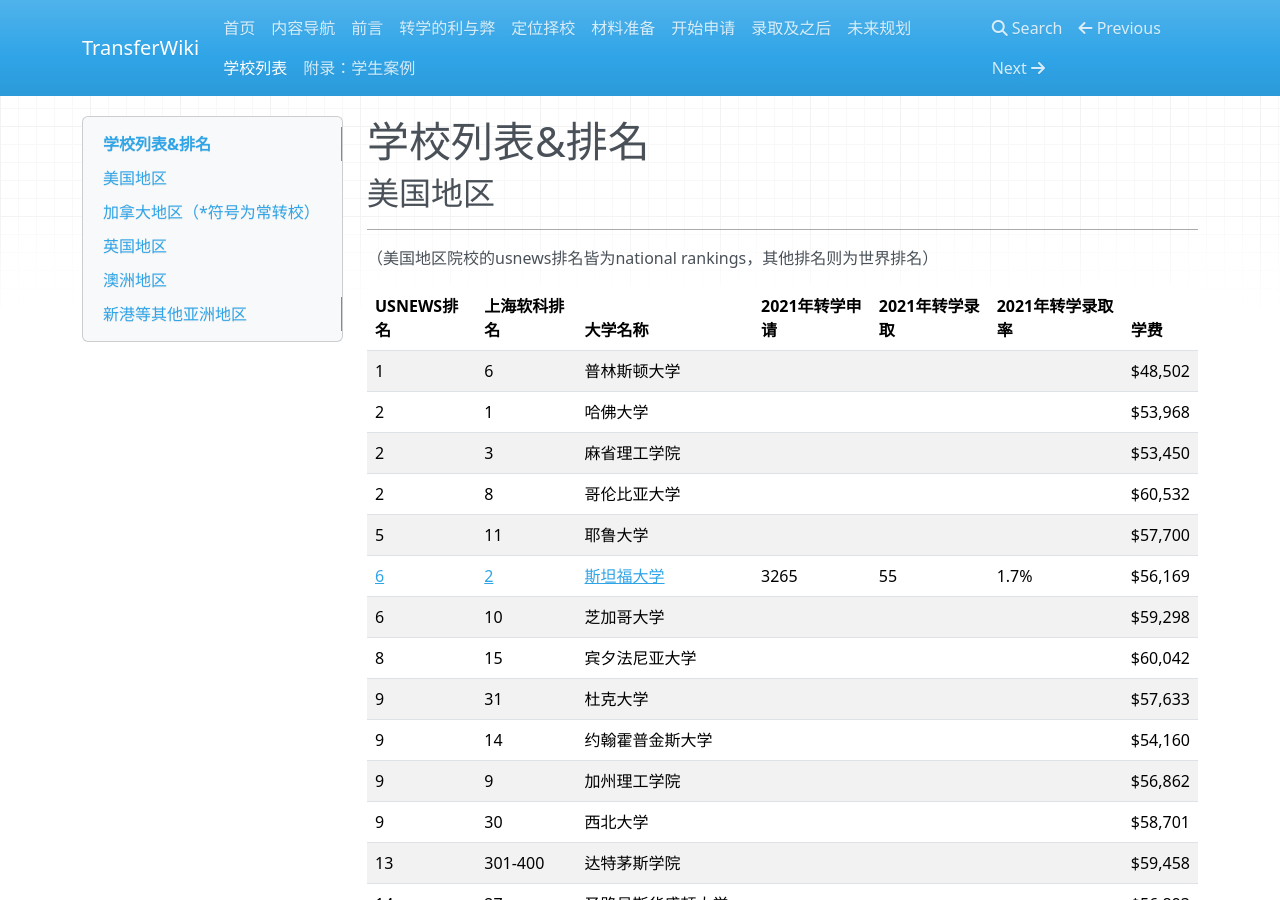
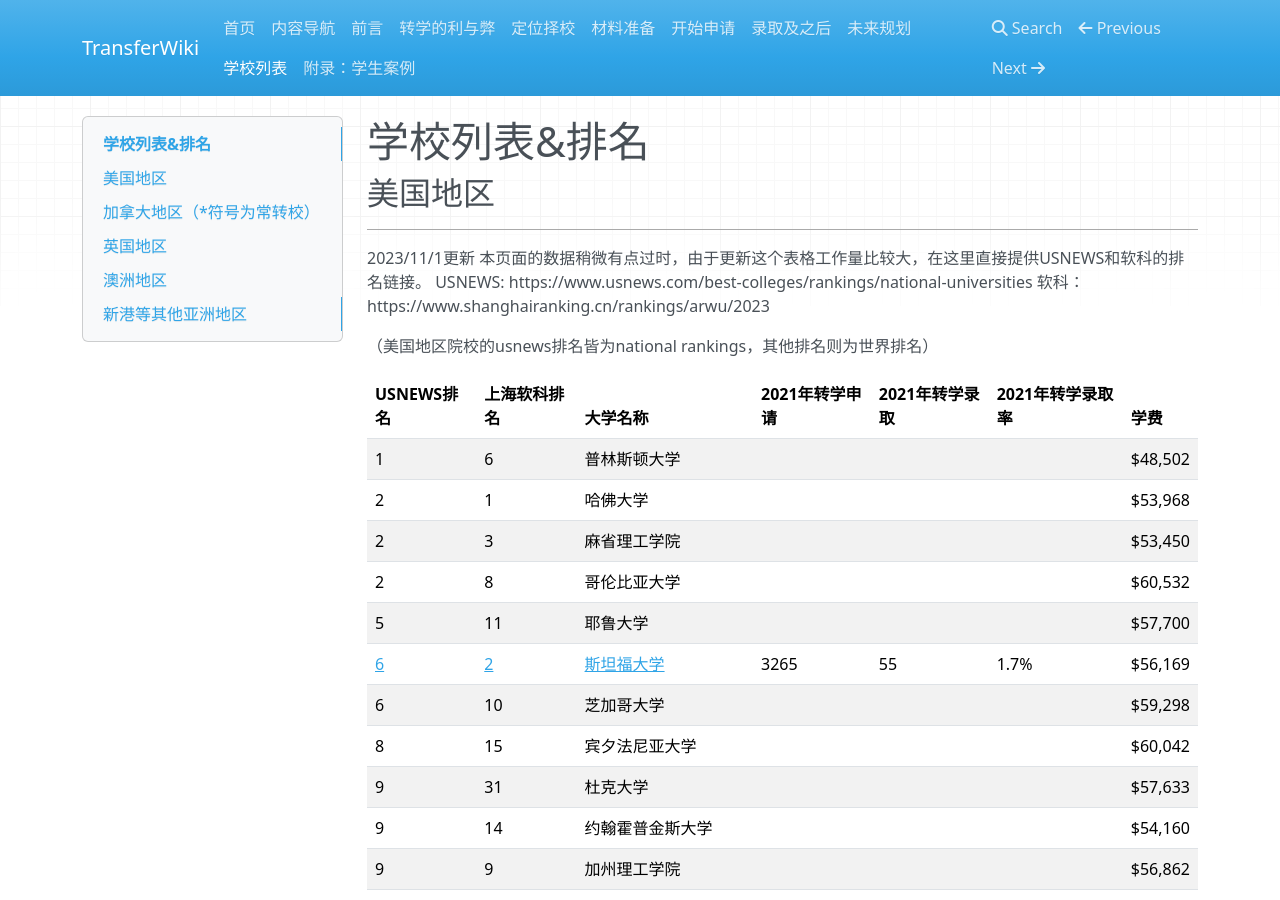
Before and after one commit to SihanXU/TransferWiki, an MkDocs documentation site: the page built from docs/school_list.md, in a window 1280 px wide and 900 px high. Built offline with MkDocs 1.6.1, drawn with Linux system fonts in a browser that asks for light colours; nearby versions of some CDN libraries.

Commit message:
school_list.md

```diff
--- a/docs/school_list.md
+++ b/docs/school_list.md
@@ -3,8 +3,13 @@
 ## 美国地区
 
 ---
+2023/11/1更新 本页面的数据稍微有点过时，由于更新这个表格工作量比较大，在这里直接提供USNEWS和软科的排名链接。
+USNEWS: https://www.usnews.com/best-colleges/rankings/national-universities
+软科：https://www.shanghairanking.cn/rankings/arwu/2023
+
 
 （美国地区院校的usnews排名皆为national rankings，其他排名则为世界排名）
+
 
 | USNEWS排名 | 上海软科排名 | 大学名称 | 2021年转学申请 | 2021年转学录取 | 2021年转学录取率 | 学费 |
 | --- | --- | --- | --- | --- | --- | --- |
```
